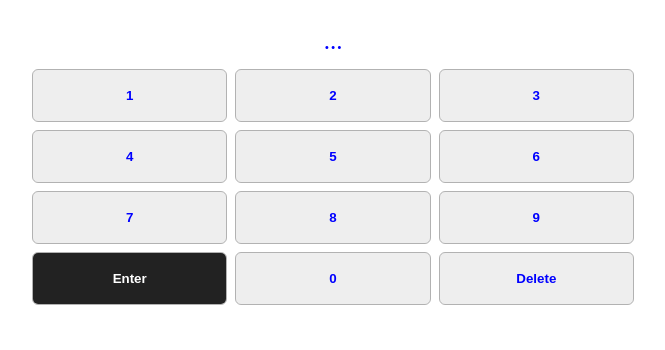
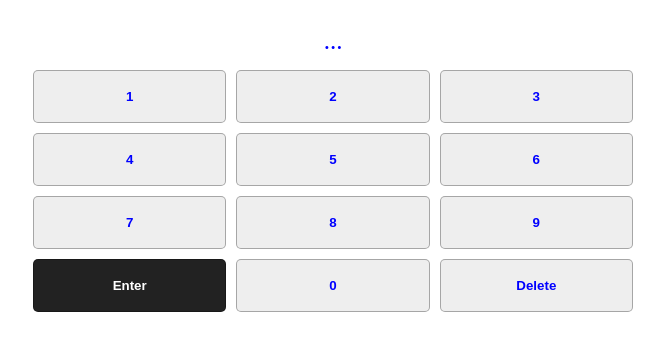
Before and after one commit to skiano/times-tables, a plain HTML site: page index.html in a window 1280 px wide. Shown: the part 126-476 px from the top of the page, without its empty margins (307-972 px from the left). Drawn offline with Linux system fonts and the light colour scheme.

Commit message:
double tab disable

```diff
--- a/index.html
+++ b/index.html
@@ -30,8 +30,7 @@
       padding: 18px 6px;
       font-weight: bold;
       background: #eee;
-      border: none;
-      outline: 1px solid rgba(0, 0, 0, 0.3);
+      border: 1px solid rgba(0, 0, 0, 0.3);
       border-radius: 5px;
       color: blue;
       transition: all 250ms ease;
@@ -57,6 +56,10 @@
 
     .press {
       background: #ccc;
+    }
+
+    input[type="button"]{
+      touch-action: manipulation;
     }
   </style>
 </head>
```
